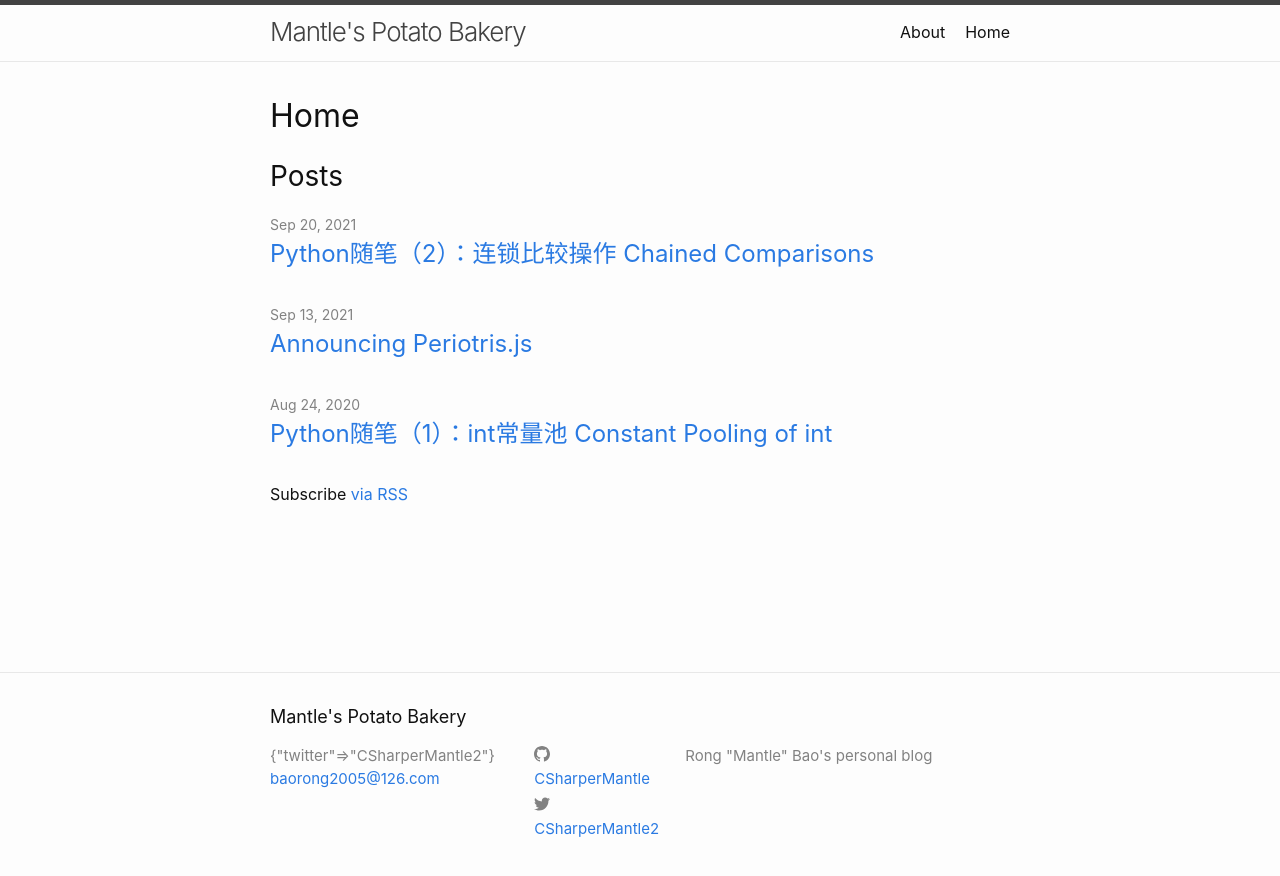
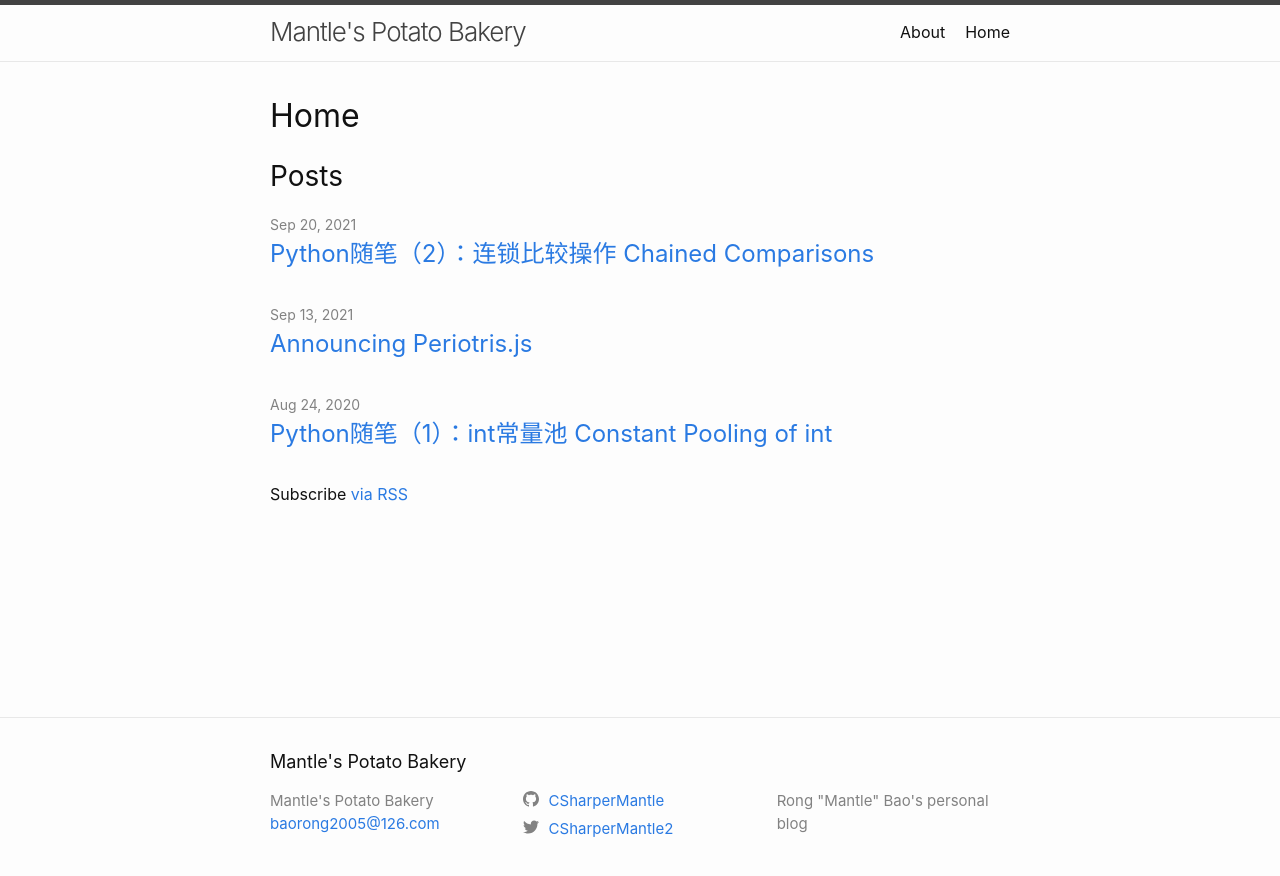
Before and after one commit to CSharperMantle/CSharperMantle.github.io, a Jekyll site: the page built from index.md, in a window 1280 px wide. Shown: the top 876 px of the page. Built offline with Jekyll 4.4.1, drawn with Linux system fonts in a browser that asks for light colours.

Commit message:
Optimize footer layout

```diff
--- a/_config.yml
+++ b/_config.yml
@@ -21,8 +21,6 @@ baseurl: "" # the subpath of your site, e.g. /blog
 url: "https://csharpermantle.github.io" # the base hostname & protocol for your site, e.g. http://example.com
 twitter_username: CSharperMantle2
 github_username:  CSharperMantle
-author:
-  twitter: CSharperMantle2
 social:
   name: Rong "Mantle" Bao (CSharperMantle)
   links:
--- a/_sass/minima/_layout.scss
+++ b/_sass/minima/_layout.scss
@@ -125,6 +125,11 @@
   @include relative-font-size(0.9375);
   color: $grey-color;
   margin-left: -$spacing-unit / 2;
+
+  display: grid;
+  grid-template-columns: repeat(3, 1fr);
+  column-gap: 5px;
+
   @extend %clearfix;
 }
 
@@ -135,18 +140,15 @@
 }
 
 .footer-col-1 {
-  width: -webkit-calc(35% - (#{$spacing-unit} / 2));
-  width:         calc(35% - (#{$spacing-unit} / 2));
+  grid-column: 1;
 }
 
 .footer-col-2 {
-  width: -webkit-calc(20% - (#{$spacing-unit} / 2));
-  width:         calc(20% - (#{$spacing-unit} / 2));
+  grid-column: 2;
 }
 
 .footer-col-3 {
-  width: -webkit-calc(45% - (#{$spacing-unit} / 2));
-  width:         calc(45% - (#{$spacing-unit} / 2));
+  grid-column: 3;
 }
 
 @include media-query($on-laptop) {
```
